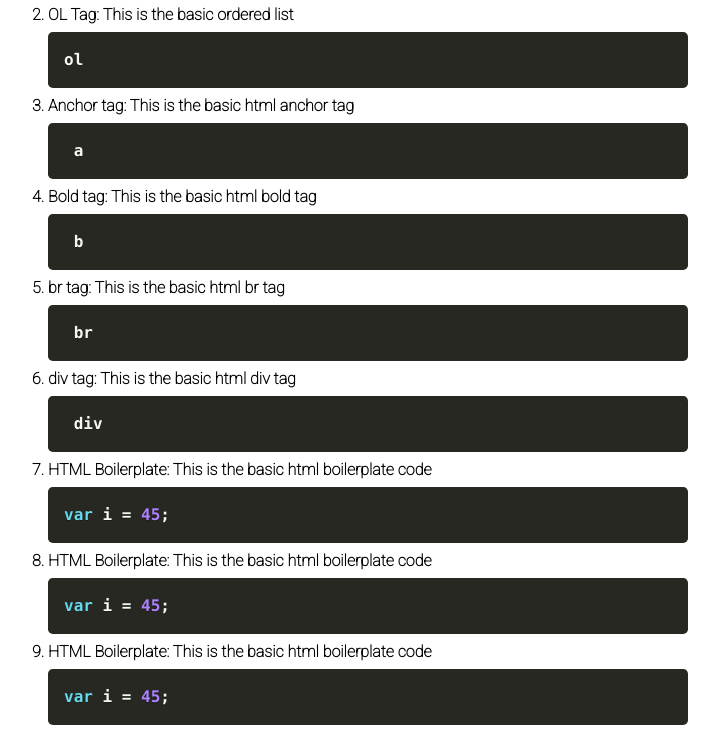
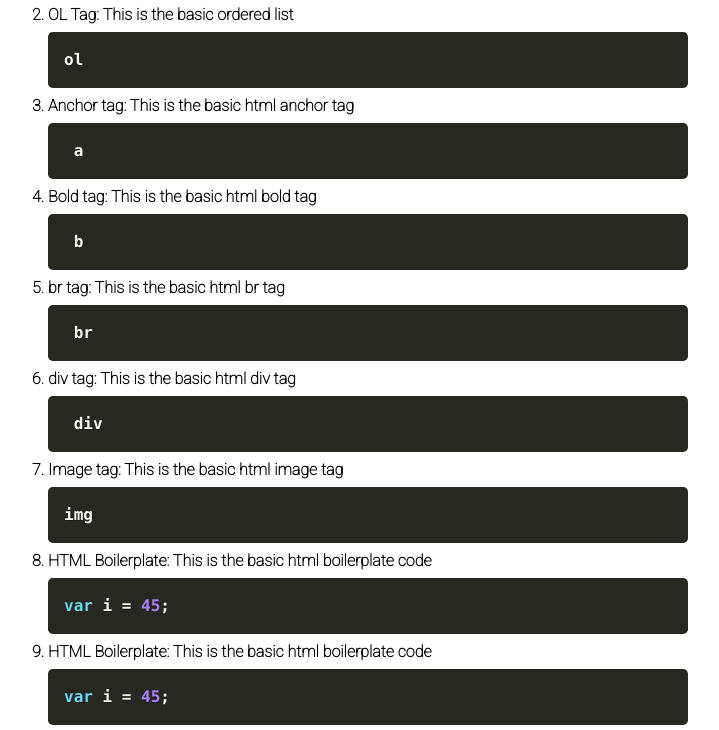
Before and after one commit to byomkesh03/Cheatsheet-Template, a plain HTML site: page index.html in a window 1280 px wide. Shown: the part 430-1160 px from the top of the page, without its empty margins (272-991 px from the left). Drawn offline with Linux system fonts and the light colour scheme; some packages are replaced by stand-ins of ours; a script that the page names is missing; a web font is replaced by a local one.

Commit message:
image tag updated

```diff
--- a/index.html
+++ b/index.html
@@ -50,8 +50,8 @@
             <li><b>div tag:</b> This is the basic html div tag
                 <pre class="language-js"><code> div </code></pre>
             </li>
-            <li><b>HTML Boilerplate:</b> This is the basic html boilerplate code
-                <pre class="language-js"><code>var i = 45; </code></pre>
+            <li><b>Image tag:</b> This is the basic html image tag
+                <pre class="language-js"><code>img </code></pre>
             </li>
             <li><b>HTML Boilerplate:</b> This is the basic html boilerplate code
                 <pre class="language-js"><code>var i = 45; </code></pre>
```
